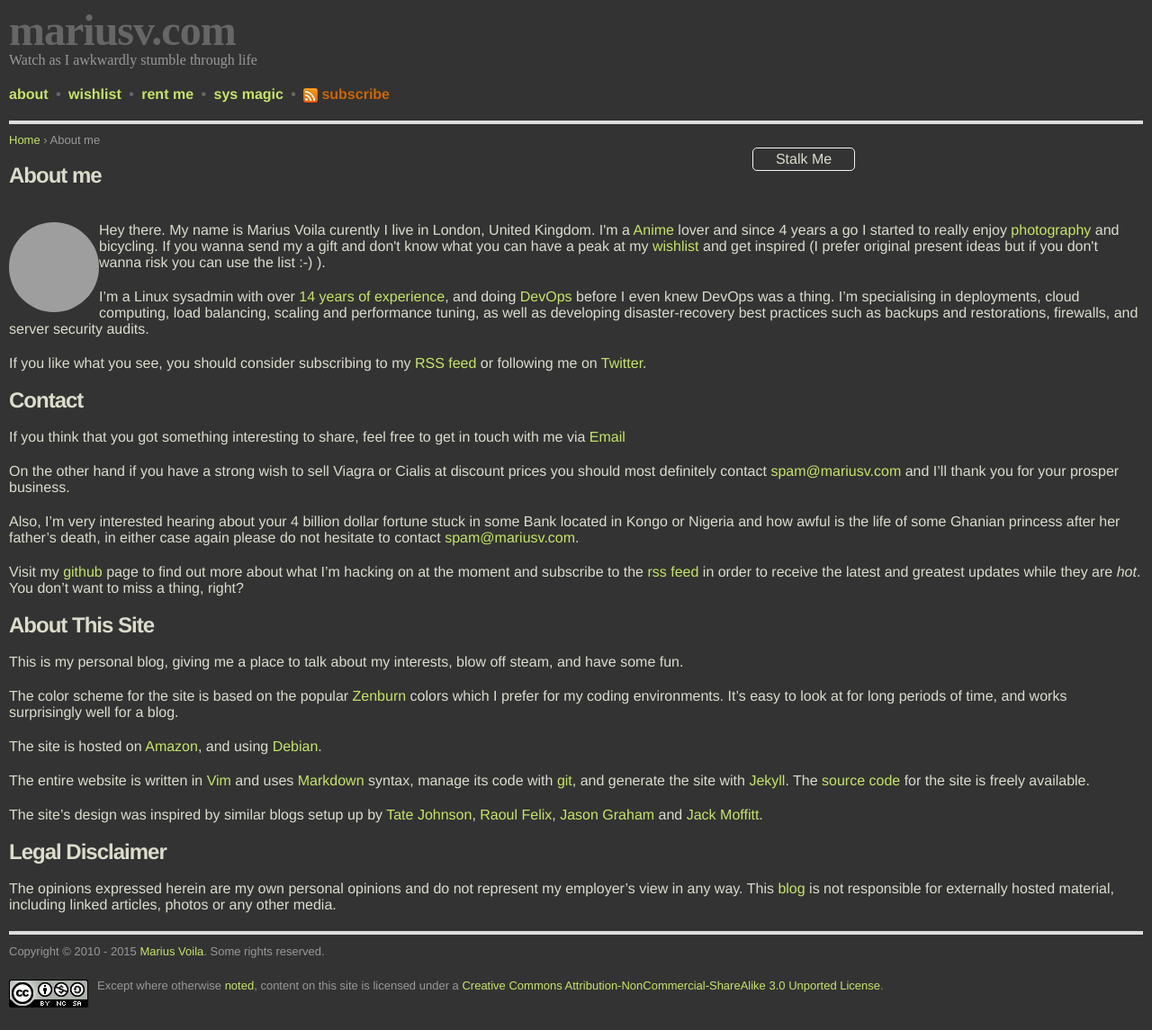
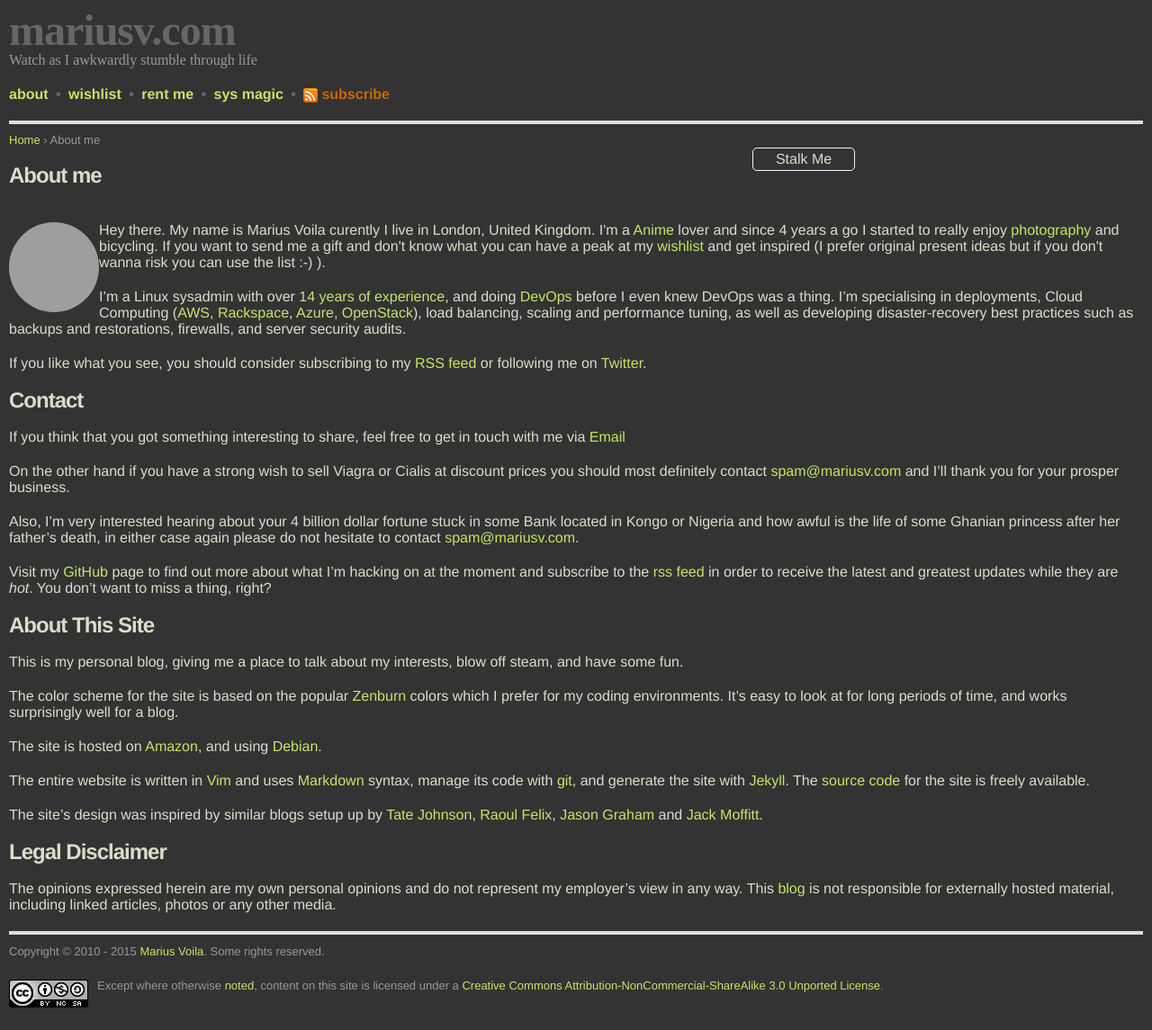
Before and after one commit to mariusv/mariusv.com, a Jekyll site: the page built from about.md, in a window 1280 px wide. Shown: the whole page at 90% size. Built offline with Jekyll 4.4.1, drawn with Linux system fonts in a browser that asks for light colours; some web fonts are replaced; Markdown is read by kramdown in place of the engine named in the settings; grey boxes are pictures that could not be loaded.

Commit message:
fixed typos

```diff
--- a/about.md
+++ b/about.md
@@ -24,9 +24,9 @@
 </div>
 <a title="Marius Voila's Gravatar" href="https://about.me/mariusv"><img class="gravatar" alt="Gravatar image" height="150" width="150" src="https://gravatar.com/avatar/ed187d05ba76eb9b64ee3f59a20aba0c?size=150" /></a>
 Hey there. My name is Marius Voila curently I live in London, United Kingdom. I'm a
-<a href="anime.html">Anime</a> lover and since 4 years a go I started to really enjoy <a href="http://pictures.mariusv.com">photography</a> and bicycling. If you wanna send my a gift and don't know what you can have a peak at my <a href="/wish.html">wishlist</a> and get inspired (I prefer original present ideas but if you don't wanna risk you can use the list :-) ). </p>
+<a href="anime.html">Anime</a> lover and since 4 years a go I started to really enjoy <a href="https://www.flickr.com/photos/mariusvoila/">photography</a> and bicycling. If you want to send me a gift and don't know what you can have a peak at my <a href="/wish.html">wishlist</a> and get inspired (I prefer original present ideas but if you don't wanna risk you can use the list :-) ). </p>
 
-I'm a Linux sysadmin with over [14 years of experience](/experience.html), and doing [DevOps](http://en.wikipedia.org/wiki/DevOps) before I even knew DevOps was a thing. I'm specialising in deployments, cloud computing, load balancing, scaling and performance tuning, as well as developing disaster-recovery best practices such as backups and restorations, firewalls, and server security audits.
+I'm a Linux sysadmin with over [14 years of experience](/experience.html), and doing [DevOps](http://en.wikipedia.org/wiki/DevOps) before I even knew DevOps was a thing. I'm specialising in deployments, Cloud Computing ([AWS](https://aws.amazon.com/), [Rackspace](https://www.rackspace.com/), [Azure](https://azure.microsoft.com/en-gb/), [OpenStack](https://www.openstack.org/)), load balancing, scaling and performance tuning, as well as developing disaster-recovery best practices such as backups and restorations, firewalls, and server security audits.
 
 If you like what you see, you should consider subscribing to my
 <a href="{{ site.subscribe }}">RSS feed</a> or following me on
@@ -40,7 +40,7 @@
 Also, I'm very interested hearing about your 4 billion dollar fortune stuck in some Bank located in Kongo or Nigeria and how awful is the life of some Ghanian princess after her father's death, in either case again
 please do not hesitate to contact [spam@mariusv.com](mailto:spam@mariusv.com).
 
-Visit my <a href="https://github.com/mariusv">github</a> page to find out more about what I'm hacking on at the moment and subscribe to the [rss feed](http://feeds.feedburner.com/mariusv) in order to receive the latest
+Visit my <a href="https://github.com/mariusv">GitHub</a> page to find out more about what I'm hacking on at the moment and subscribe to the [rss feed](http://feeds.feedburner.com/mariusv) in order to receive the latest
 and greatest updates while they are <em>hot</em>. You don't want to miss a thing, right?
 
 
```
